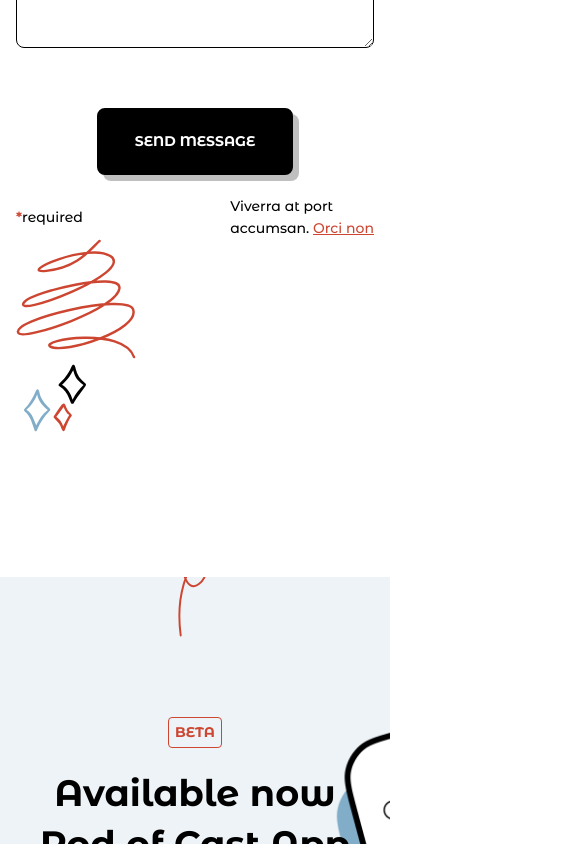
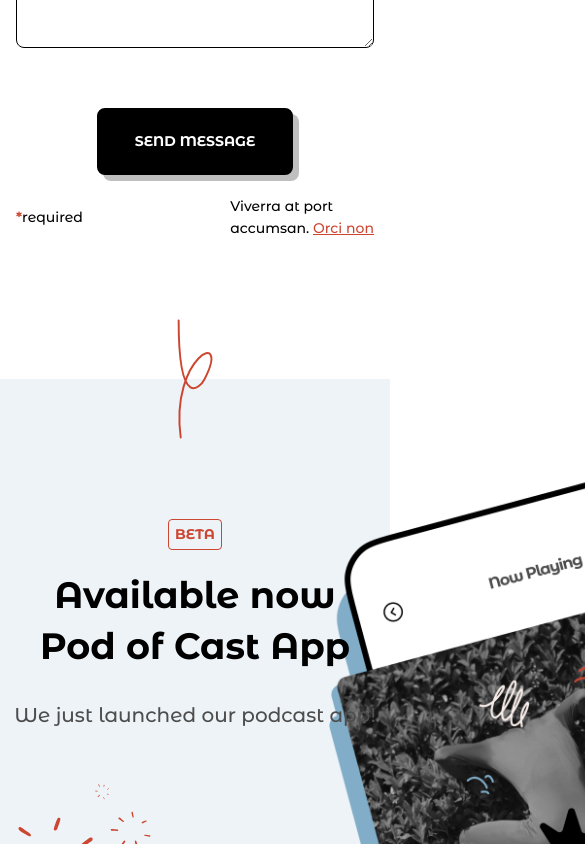
Before and after one commit to Lutfiyadiafandi/podofcast, a React (Vite) app: page /about in a window 390 px wide. Shown: the part 6062-6906 px from the top of the page, 585 px wide, since content can reach past the window. Built offline with nearby package versions, Linux system fonts and the light colour scheme.

Commit message:
fix some trouble 2

```diff
--- a/src/components/atoms/IconSection.tsx
+++ b/src/components/atoms/IconSection.tsx
@@ -10,7 +10,7 @@ const IconSection = ({ className, variant }: props) => {
     <img
       src={variant === "red" ? IconRed : IconBlack}
       alt="Icon"
-      className={`size-[120px] absolute top-0 left-1/2 transform -translate-x-1/2 -translate-y-1/2 z-10 ${className}`}
+      className={`size-[120px] absolute top-0 left-1/2 transform -translate-x-1/2 -translate-y-1/2 z-0 ${className}`}
     />
   );
 };
--- a/src/components/organisms/CTA.tsx
+++ b/src/components/organisms/CTA.tsx
@@ -12,7 +12,7 @@ import Title from "../atoms/Title";
 
 const CTA = () => {
   return (
-    <main className="py-[140px] relative z-0 overflow-x-hidden bg-background-blue border-b-2 border-basic-500">
+    <main className="py-[140px] relative z-0 bg-background-blue border-b-2 border-basic-500">
       <IconSection variant="red" />
       <Tagline size="large" textColor="red" className="mx-auto">
         Beta
@@ -53,6 +53,7 @@ const CTA = () => {
         </div>
       </section>
 
+      <section className="overflow-x-hidden">
         <img
           src={Home}
           alt="Home"
@@ -86,6 +87,7 @@ const CTA = () => {
           className="w-[207px] absolute bottom-0 -right-[150px] lg:right-[120px] -z-20"
         />
         {/* SHAPE */}
+      </section>
     </main>
   );
 };
--- a/src/components/organisms/about/Contact.tsx
+++ b/src/components/organisms/about/Contact.tsx
@@ -62,12 +62,12 @@ const Contact = () => {
       <img
         src="icons/QuoteShapeLeft.svg"
         alt="Icon"
-        className="size-[120px] lg:absolute bottom-[250px] -left-[350px] -z-10"
+        className="size-[120px] hidden lg:absolute bottom-[250px] -left-[350px] -z-10"
       />
       <img
         src={"icons/ContactShapeRight.svg"}
         alt=""
-        className="size-[78px] lg:absolute top-[320px] -right-[200px] -z-10"
+        className="size-[78px] hidden lg:absolute top-[320px] -right-[200px] -z-10"
       />
       {/* SHAPE */}
     </main>
--- a/src/components/organisms/blog/ArticleFull.tsx
+++ b/src/components/organisms/blog/ArticleFull.tsx
@@ -17,7 +17,7 @@ const ArticleFull = () => {
     "productivity",
   ];
   return (
-    <main className="pt-[178px] pb-[140px] px-4 xl:px-0 relative max-w-screen-xl mx-auto">
+    <main className="pt-[178px] pb-[140px] px-4 xl:px-0 relative z-0 max-w-screen-xl mx-auto">
       <Search className="-mt-[215px] mx-auto" />
       <Title className="mt-[141px]">
         <Heading size="medium">Latest Posts</Heading>
--- a/src/components/organisms/blog/DetailArticle.tsx
+++ b/src/components/organisms/blog/DetailArticle.tsx
@@ -7,7 +7,7 @@ import Doodle2 from "/images/Doodle2.png";
 
 const DetailArticle = () => {
   return (
-    <main className="pt-[100px] pb-[140px] relative max-w-screen-xl mx-auto">
+    <main className="pt-[100px] pb-[140px] relative z-0 max-w-screen-xl mx-auto">
       <section>
         <Title>
           <Heading size="small" className="text-center">
--- a/src/components/organisms/blog/RelatedArticle.tsx
+++ b/src/components/organisms/blog/RelatedArticle.tsx
@@ -8,7 +8,7 @@ import CardArticle from "../../molecules/CardArticle";
 const RelatedArticle = () => {
   const [article] = useState(data.article);
   return (
-    <main className="py-[140px] px-4 xl:px-0 relative bg-background-pink">
+    <main className="py-[140px] px-4 xl:px-0 relative z-0 bg-background-pink">
       <Heading size="medium">Related Article</Heading>
       <Paragraph size="large" className="mt-5">
         News, tips, tricks and more
--- a/src/components/organisms/home/Membership.tsx
+++ b/src/components/organisms/home/Membership.tsx
@@ -9,7 +9,7 @@ import Title from "../../atoms/Title";
 const Membership = () => {
   const [membership] = useState(data.membership);
   return (
-    <main className="py-[140px] px-4 xl:px-0 relative max-w-screen-xl mx-auto overflow-x-hidden">
+    <main className="py-[140px] px-4 xl:px-0 relative z-0 max-w-screen-xl mx-auto">
       <IconSection variant="black" />
       <Title>
         <Heading size="medium">Membership benefits</Heading>
--- a/src/components/organisms/home/PodcastEps.tsx
+++ b/src/components/organisms/home/PodcastEps.tsx
@@ -11,7 +11,7 @@ const PodcastEps = () => {
   return (
     <main
       id="recent-episodes"
-      className="py-[140px] px-4 xl:px-0 relative z-0 overflow-x-hidden bg-background-pink"
+      className="py-[140px] px-4 xl:px-0 relative z-0 bg-background-pink"
     >
       <IconSection variant="black" />
       <Heading size="medium">Recent Episodes</Heading>
--- a/src/pages/Home.tsx
+++ b/src/pages/Home.tsx
@@ -2,15 +2,14 @@ import Navbar from "../components/organisms/Navbar";
 import Hero from "../components/organisms/home/Hero";
 import Inspired from "../components/organisms/home/Inspired";
 import Testimonial from "../components/organisms/home/Testimonial";
+import Footer from "../components/organisms/Footer";
 import Membership from "../components/organisms/home/Membership";
 import PodcastEps from "../components/organisms/home/PodcastEps";
 import Subsribe from "../components/organisms/home/Subsribe";
 import Article from "../components/organisms/home/Article";
 import CTA from "../components/organisms/CTA";
-import Footer from "../components/organisms/Footer";
 
-const Home = () => {
-  return (
+const Home = () => (
   <>
     <Navbar />
     <Hero />
@@ -24,6 +23,5 @@ const Home = () => {
     <Footer />
   </>
 );
-};
 
 export default Home;
```
Lines whose indentation alone changed are shown as unchanged.
